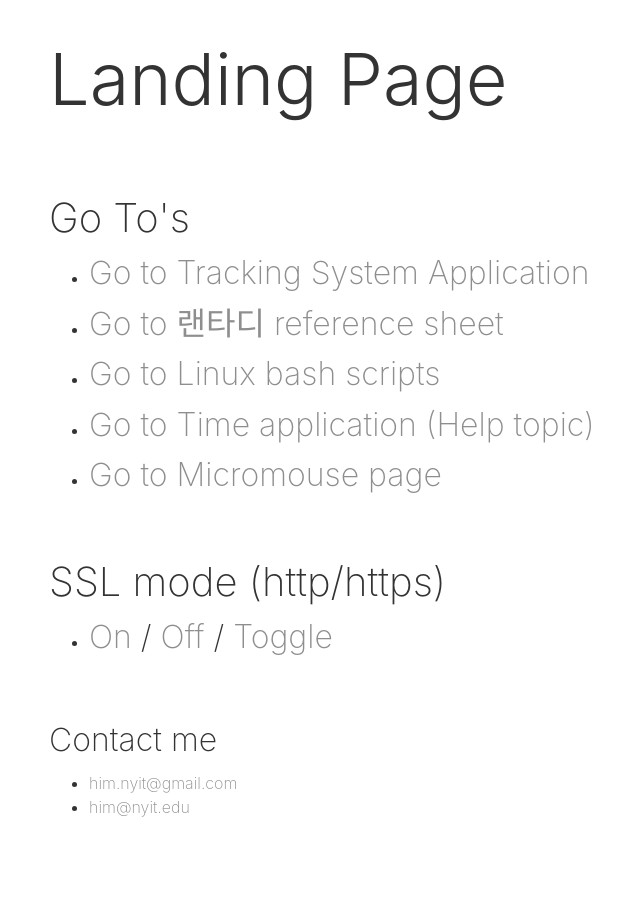
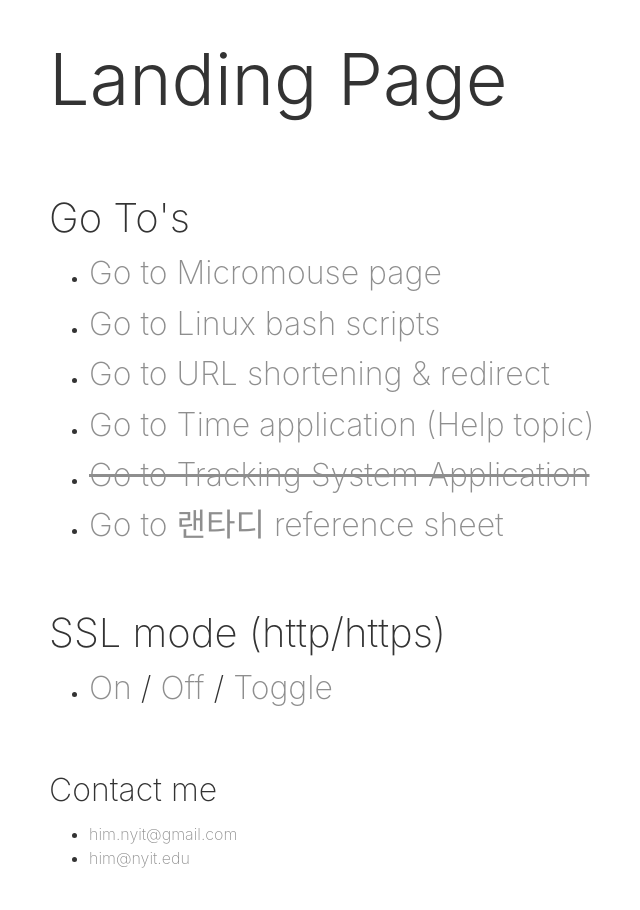
Before and after one commit to jerubball/him-Landing-Page, a PHP site: page /index.phtml in a window 1280 px wide. Shown: the part 64-974 px from the top of the page, without its empty margins (36-676 px from the left). Run offline with PHP 8.4, Linux system fonts and the light colour scheme.

Commit message:
Update index.phtml

```diff
--- a/root/index.phtml
+++ b/root/index.phtml
@@ -36,17 +36,17 @@
           <ul class="">
             <li>
               <h2 class="">
-                <a href="/TrackingSystem/">Go to Tracking System Application</a>
-              </h2>
-            </li>
-            <li>
-              <h2 class="">
-                <a href="/rantadi/">Go to 랜타디 reference sheet</a>
+                <a href="/micromouse/">Go to Micromouse page</a>
               </h2>
             </li>
             <li>
               <h2 class="">
                 <a href="/scripts/">Go to Linux bash scripts</a>
+              </h2>
+            </li>
+            <li>
+              <h2 class="">
+                <a href="/url/">Go to URL shortening &amp; redirect</a>
               </h2>
             </li>
             <li>
@@ -57,7 +57,12 @@
             </li>
             <li>
               <h2 class="">
-                <a href="/micromouse/">Go to Micromouse page</a>
+                <a href="/TrackingSystem/"><s>Go to Tracking System Application</s></a>
+              </h2>
+            </li>
+            <li>
+              <h2 class="">
+                <a href="/rantadi/">Go to 랜타디 reference sheet</a>
               </h2>
             </li>
           </ul>
```
